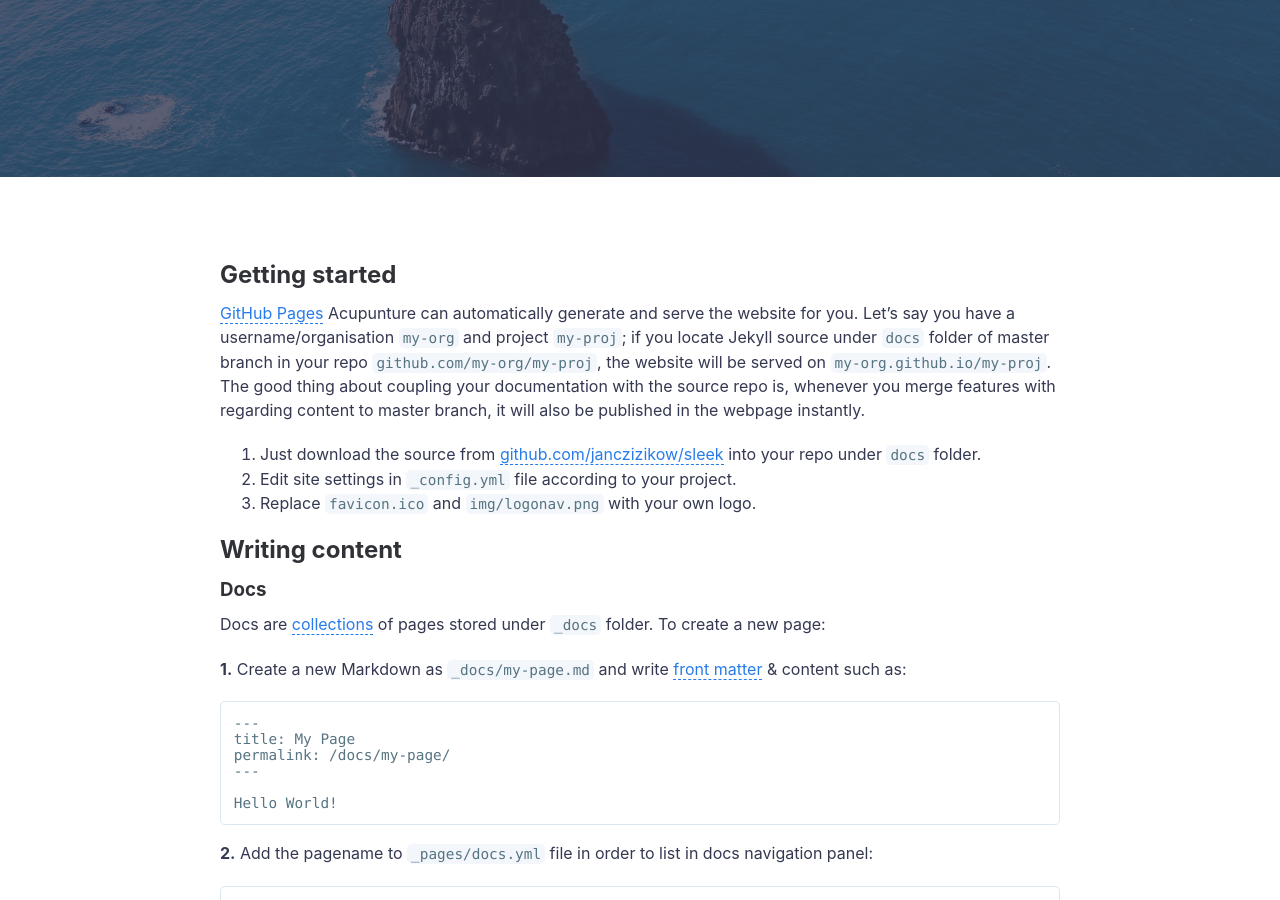
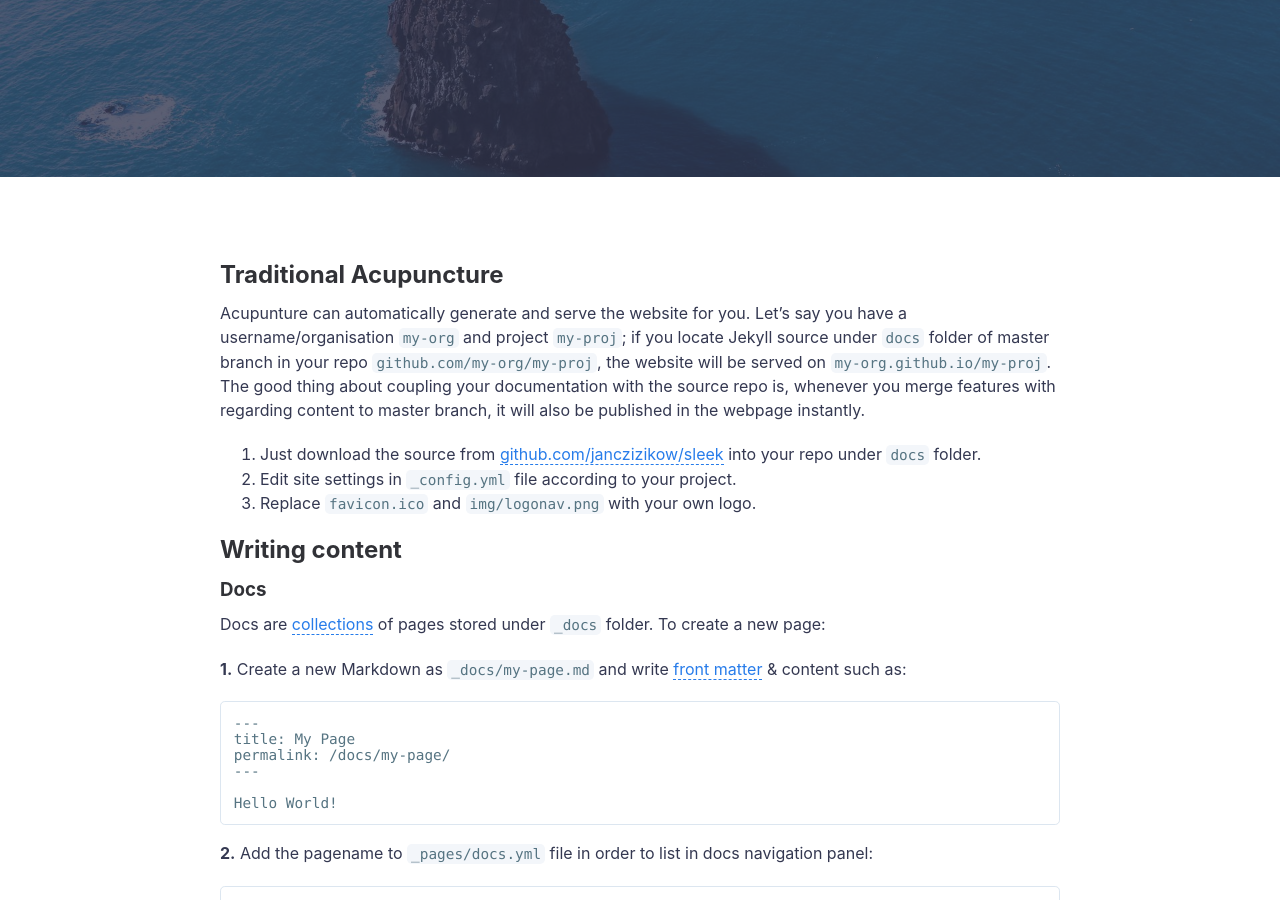
Before and after one commit to jabber99/jabber99.github.io, a Jekyll site: the page built from _posts/2017-11-26-getting-started.md, in a window 1280 px wide and 900 px high, scrolled down 399 px. Built offline with Jekyll 4.4.1, drawn with Linux system fonts in a browser that asks for light colours; comment, search, counter and statistics services are not loaded.

Commit message:
Update 2017-11-26-getting-started.md

```diff
--- a/_posts/2017-11-26-getting-started.md
+++ b/_posts/2017-11-26-getting-started.md
@@ -4,9 +4,9 @@ title: Getting Started with Sleek
 featured-img: sleek
 ---
 
-## Getting started
+## Traditional Acupuncture
 
-[GitHub Pages](https://pages.github.com) Acupunture can automatically generate and serve the website for you.
+Acupunture can automatically generate and serve the website for you.
 Let's say you have a username/organisation `my-org` and project `my-proj`; if you locate Jekyll source under `docs` folder of master branch in your repo `github.com/my-org/my-proj`, the website will be served on `my-org.github.io/my-proj`.
 The good thing about coupling your documentation with the source repo is, whenever you merge features with regarding content to master branch, it will also be published in the webpage instantly.
 
```
